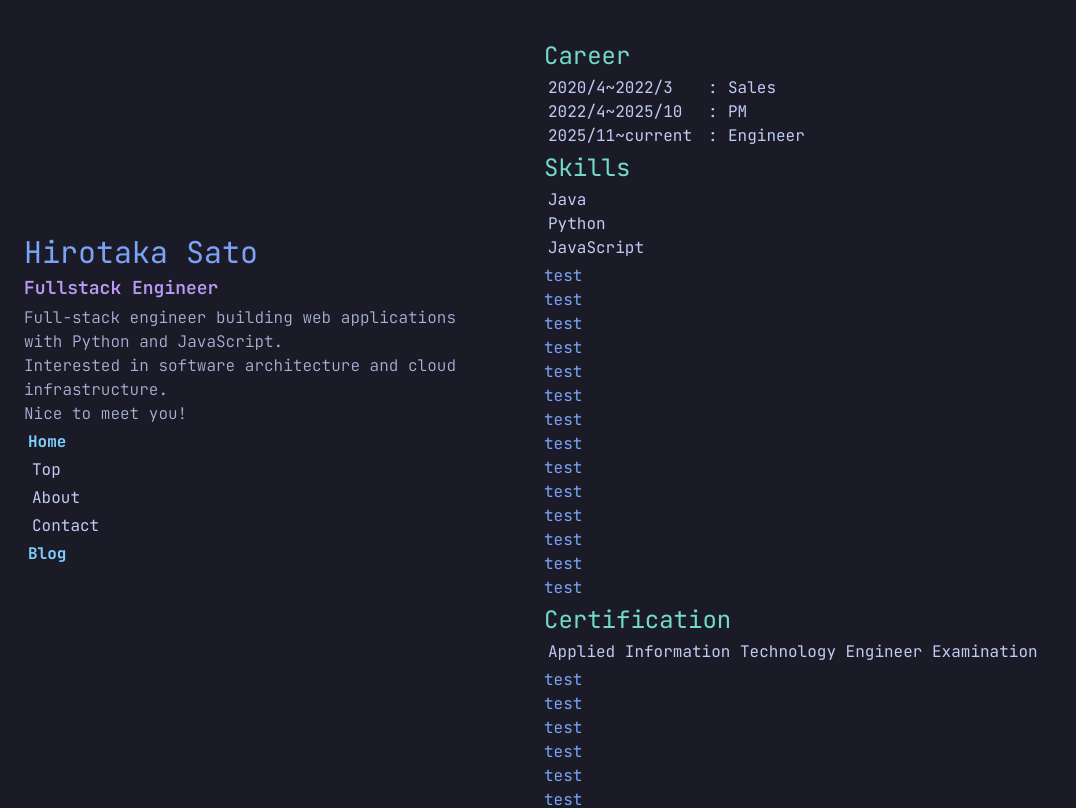
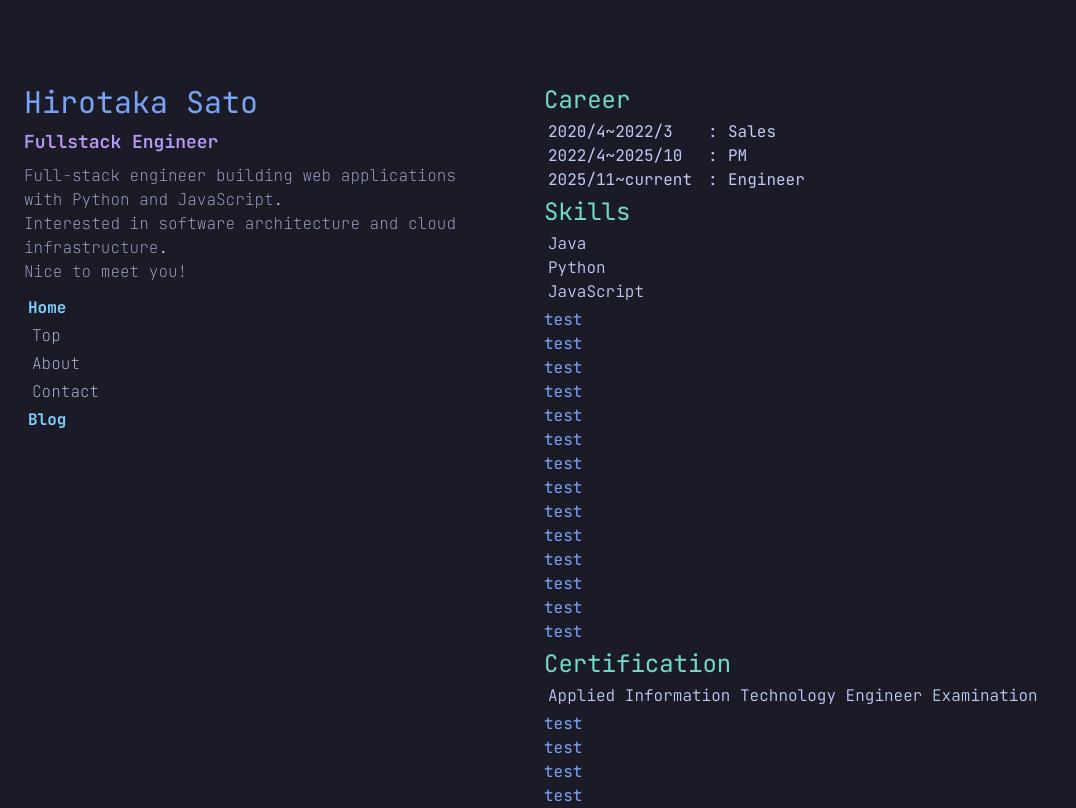
Before and after one commit to 0141tacos/portfolio, a Vue app: page / in a window 1280 px wide. Shown: the top 808 px of the page, without its empty margins (0-1076 px from the left). Built offline with nearby package versions, Linux system fonts and the light colour scheme.

Commit message:
画面固定修正

```diff
--- a/src/App.vue
+++ b/src/App.vue
@@ -6,16 +6,18 @@ import Menu from './components/Menu.vue';
 </script>
 
 <template>
-  <div class="container mx-auto m-5 min-w-xs">
-    <div class="flex flex-col md:flex-row">
-      <div class="flex-[2] px-5">
-        <div class="sticky top-1/2 right-1/2 -translate-y-1/2">
+  <div class="container mx-auto min-w-xs">
+    <div class="flex flex-col md:flex-row min-h-screen">
+      <div
+        class="flex-[2] px-5 md:sticky md:top-0 md:h-screen md:flex md:flex-col md:py-20"
+        id="left-menu"
+      >
         <div><h1 class="text-3xl m-1">Hirotaka Sato</h1></div>
         <div>
           <h2 class="text-lg font-semibold m-1">Fullstack Engineer</h2>
         </div>
         <div class="m-1">
-            <p class="font-light">
+          <p class="font-thin">
             Full-stack engineer building web applications with Python and
             JavaScript.<br />
             Interested in software architecture and cloud infrastructure.<br />
@@ -24,8 +26,7 @@ import Menu from './components/Menu.vue';
         </div>
         <Menu></Menu>
       </div>
-      </div>
-      <div class="flex-[3] px-5" id="">
+      <div class="flex-[3] px-5 md:py-20" id="">
         <router-view></router-view>
       </div>
     </div>
--- a/src/components/BlogContent.vue
+++ b/src/components/BlogContent.vue
@@ -2,7 +2,11 @@
 
 <template>
   <div id="blog" class="m-1">
-    <article class="border-2 rounded-2xl p-3">
+    <article class="border-2 rounded-2xl p-3 m-1">
+      <h4>title</h4>
+      <p>testcontent</p>
+    </article>
+    <article class="border-2 rounded-2xl p-3 m-1">
       <h4>title</h4>
       <p>testcontent</p>
     </article>
--- a/src/components/Feature.vue
+++ b/src/components/Feature.vue
@@ -20,8 +20,8 @@ onMounted(async () => {
     <h3 class="text-2xl">{{ category }}</h3>
     <ul class="m-1">
       <dl class="" v-for="entry in entries" :key="entry.item">
-        <dt class="">{{ entry.item }}</dt>
-        <dd class="text-sm font-light" v-if="entry.content">{{ entry.content }}</dd>
+        <dt class="font-light">{{ entry.item }}</dt>
+        <dd class="text-sm text-text-secondary font-thin" v-if="entry.content">{{ entry.content }}</dd>
       </dl>
     </ul>
     <h1>test</h1>
--- a/src/components/Menu.vue
+++ b/src/components/Menu.vue
@@ -24,7 +24,7 @@ function scrollToTarget(id) {
         <ul class="list-none">
           <li class="m-1">
             <span
-              class="inline cursor-pointer hover:font-bold"
+              class="inline cursor-pointer hover:font-bold font-thin"
               @click="scrollToTarget(MENU_CONST.TOP)"
             >
               Top
@@ -32,7 +32,7 @@ function scrollToTarget(id) {
           </li>
           <li class="m-1">
             <span
-              class="inline cursor-pointer hover:font-bold"
+              class="inline cursor-pointer hover:font-bold font-thin"
               @click="scrollToTarget(MENU_CONST.ABOUT)"
             >
               About
@@ -40,7 +40,7 @@ function scrollToTarget(id) {
           </li>
           <li class="m-1">
             <span
-              class="inline cursor-pointer hover:font-bold"
+              class="inline cursor-pointer hover:font-bold font-thin"
               @click="scrollToTarget(MENU_CONST.CONTACT)"
             >
               Contact
--- a/src/views/Blog.vue
+++ b/src/views/Blog.vue
@@ -3,7 +3,7 @@
 </script>
 
 <template>
-  <div class="container mx-auto m-5 min-w-xs">
+  <div class="container mx-auto min-w-xs">
     <h3 class="text-2xl">Blog</h3>
     <Blog />
   </div>
--- a/src/views/Home.vue
+++ b/src/views/Home.vue
@@ -5,7 +5,7 @@ import Feature from '@/components/Feature.vue';
 </script>
 
 <template>
-  <div class="container mx-auto m-5 min-w-xs">
+  <div class="container mx-auto min-w-xs">
     <div class="">
       <div :id="MENU_CONST.ABOUT">
         <Career></Career>
```
Lines whose indentation alone changed are shown as unchanged.
